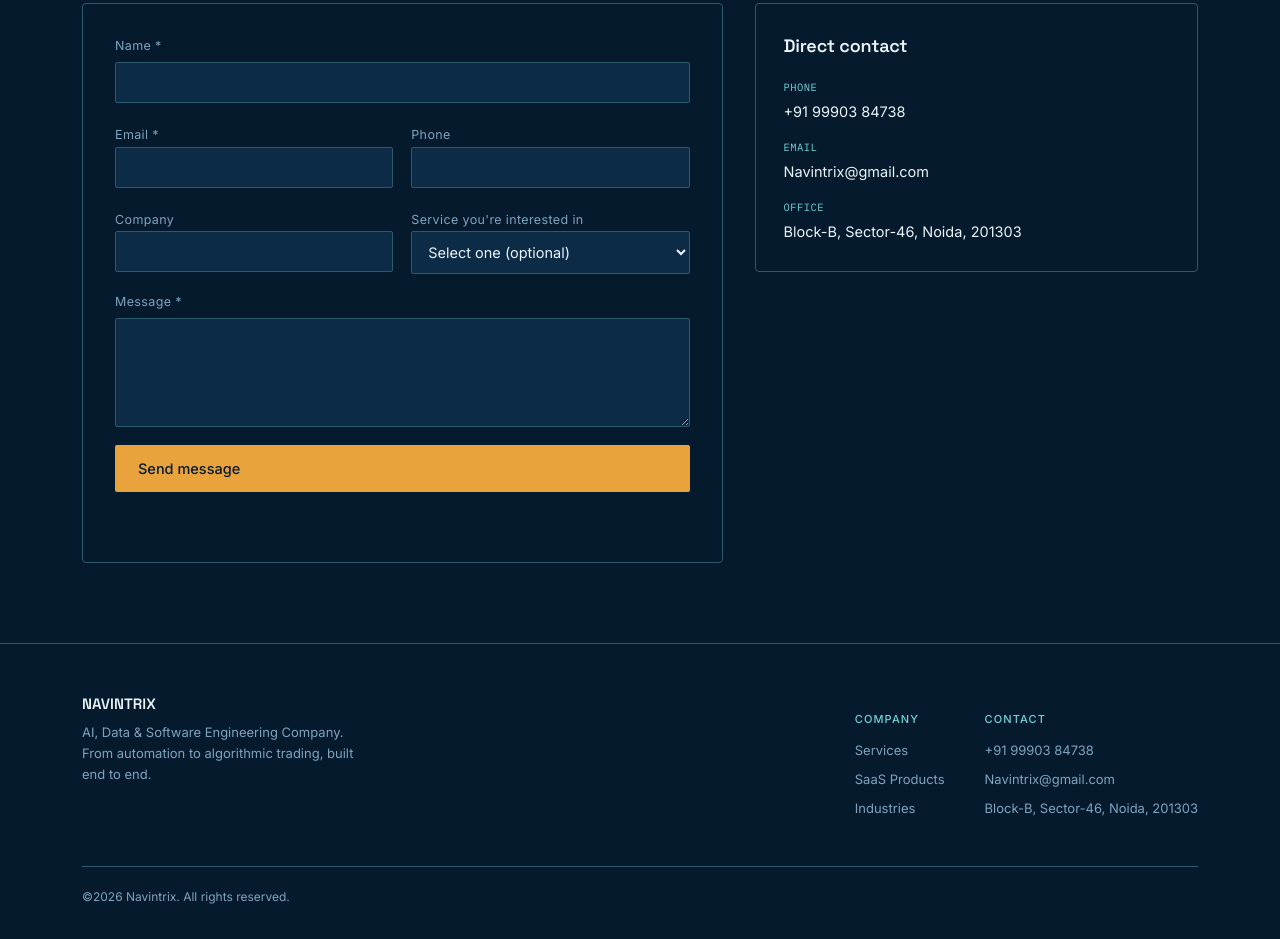
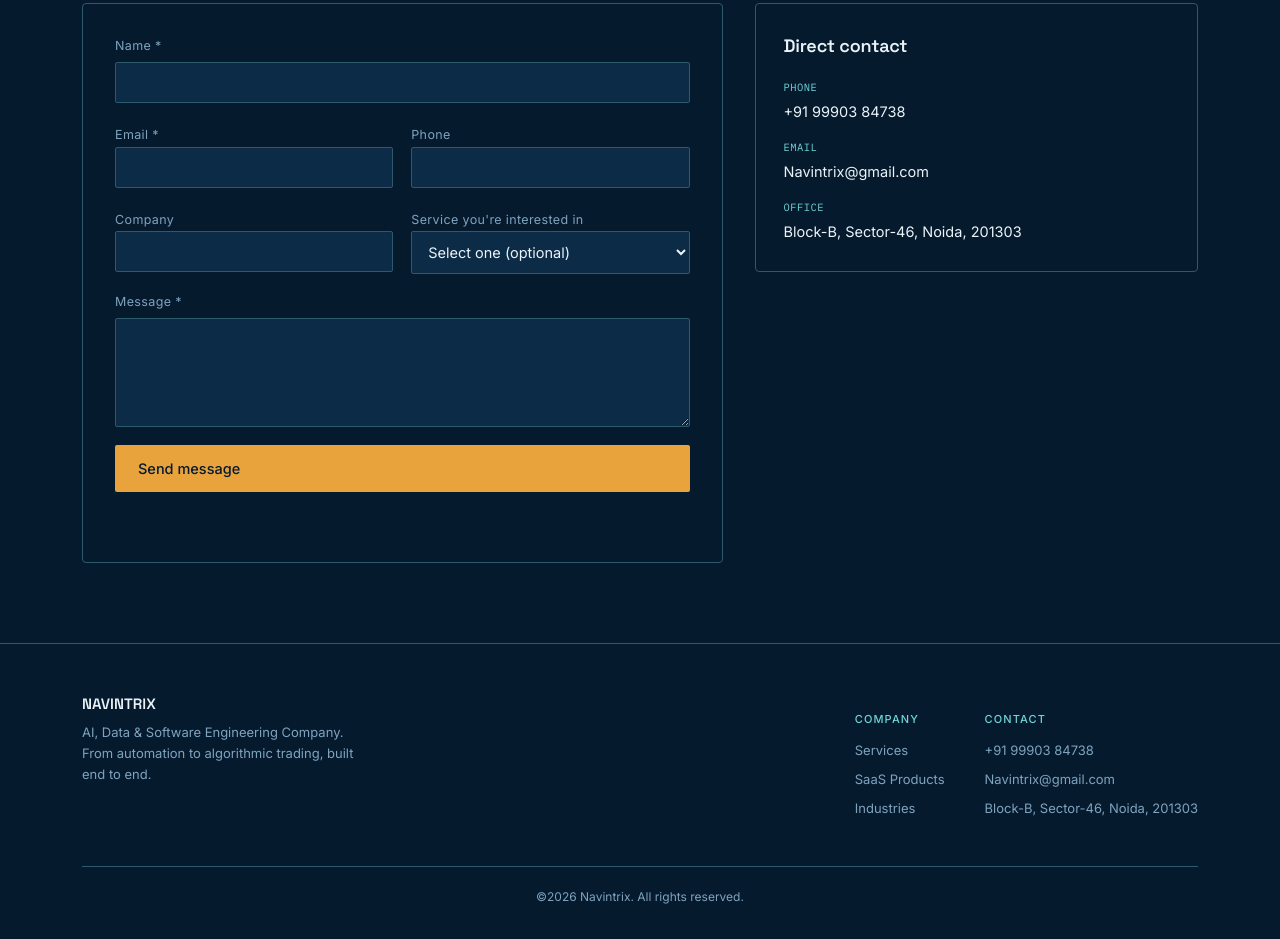
Before and after one commit to pragya150/Mine_Pragya, a plain HTML site: page public/index.html in a window 1280 px wide. Shown: the part 1949-2888 px from the top of the page. Drawn offline with Linux system fonts and the light colour scheme; no server answers.

Commit message:
Update styles.css

```diff
--- a/public/styles.css
+++ b/public/styles.css
@@ -199,7 +199,7 @@ footer{border-top:1px solid var(--line-dim);padding:48px 0 32px;overflow:hidden;
 .footer-links h5{font-size:11px;color:var(--line);text-transform:uppercase;letter-spacing:0.1em;margin-bottom:12px;font-weight:500;}
 .footer-bottom{
   margin-top:40px;padding-top:20px;border-top:1px solid var(--line-dim);
-  display:flex;justify-content:space-between;font-size:12px;color:var(--muted);flex-wrap:wrap;gap:10px;
+  display:flex;justify-content:center;align-items:center;text-align:center;font-size:12px;color:var(--muted);flex-wrap:wrap;gap:10px;
 }
 
 @media (prefers-reduced-motion: reduce){.flow-dot{animation:none !important;}}
```
